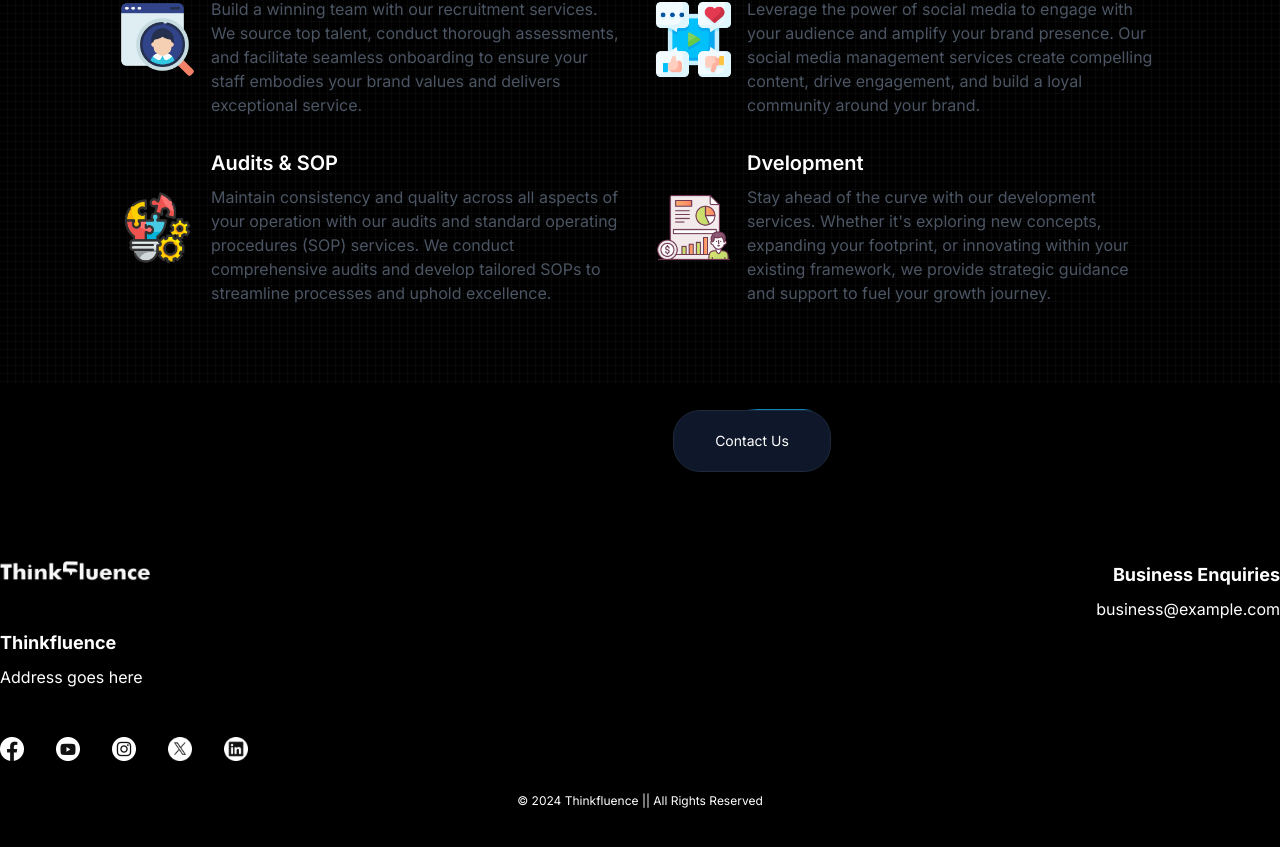
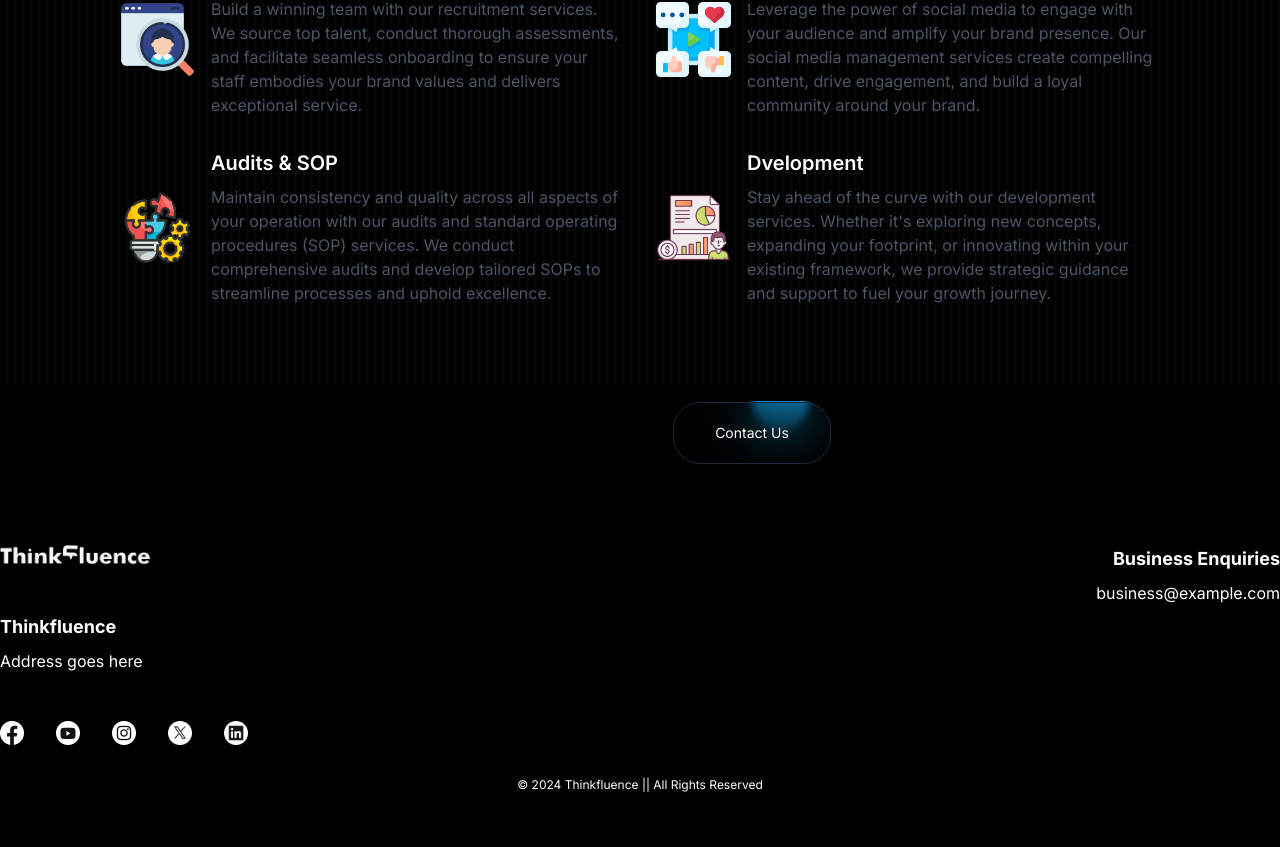
Before and after one commit to kanishkacodes/Thinkfluence, a Next.js app: page / in a window 1280 px wide. Shown: the part 3163-4010 px from the top of the page. Built offline with nearby package versions, Linux system fonts and the light colour scheme.

Commit message:
fixed contact us button

```diff
--- a/src/components/ContactForm.tsx
+++ b/src/components/ContactForm.tsx
@@ -141,11 +141,11 @@ import Link from 'next/link'
 function ContactForm() {
   return (
     <div id='contact'>
-      <div className=" my-6  ml-28  md:ml-96 md:pl-72">
+      <div className=" my-4  ml-36  md:ml-96 md:pl-72">
         <Link href="https://share.hsforms.com/1zBadTPyLTVu585sGj-a5TQcyk5y">
           <Button
             borderRadius="1.75rem"
-            className=" bg-slate-900 text-white dark:bg-white dark:text-black border-slate-800"
+            className=" bg-transparent text-white dark:bg-white dark:text-black border-slate-800"
           >
             Contact Us
           </Button>
```
